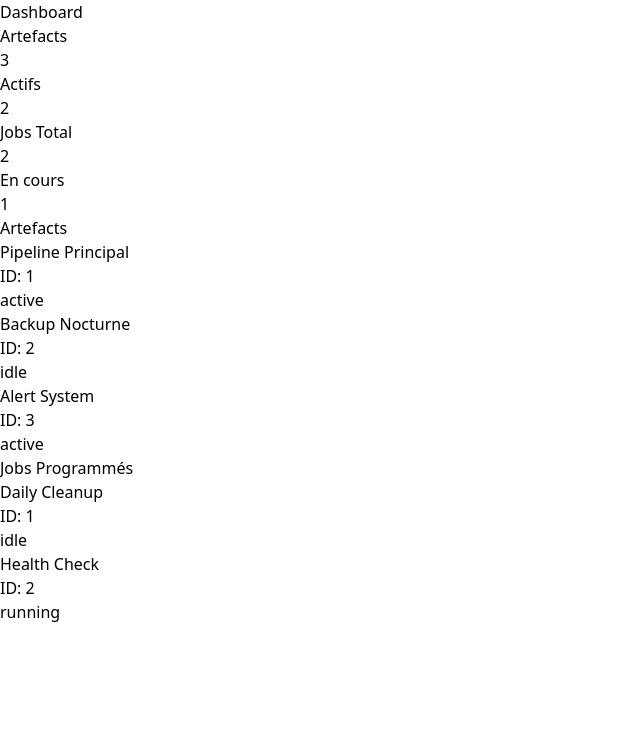
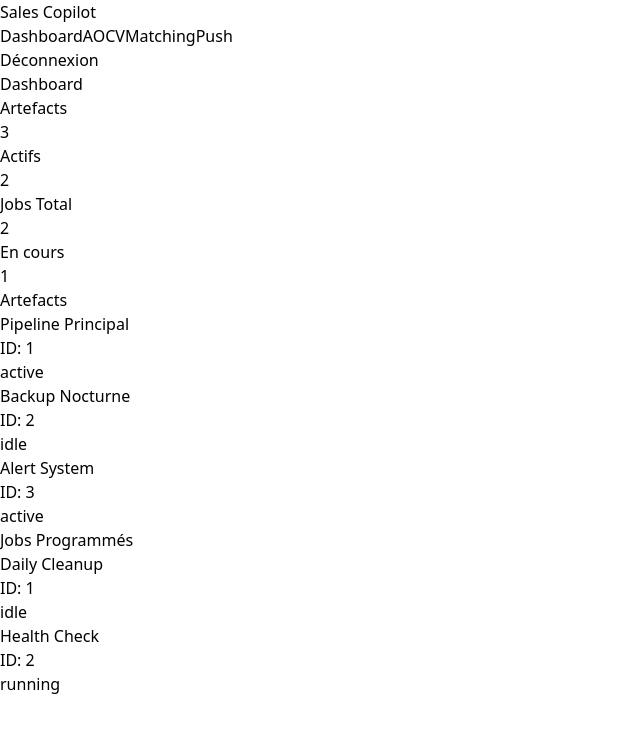
Before and after one commit to hilmielkhemissi2a78-prog/Sales-copilot-V2, a Next.js app: page / in a window 1280 px wide. Shown: the top 732 px of the page, without its empty margins (0-640 px from the left). Built offline with nearby package versions, Linux system fonts and the light colour scheme.

Commit message:
Create template.tsx

```diff
--- /dev/null
+++ b/app/template.tsx
@@ -0,0 +1,14 @@
+'use client';
+
+import { usePathname } from 'next/navigation';
+import ClientLayout from './ClientLayout';
+
+export default function Template({ children }: { children: React.ReactNode }) {
+  const pathname = usePathname();
+
+  if (pathname === '/login') {
+    return <>{children}</>;
+  }
+
+  return <ClientLayout>{children}</ClientLayout>;
+}
```
